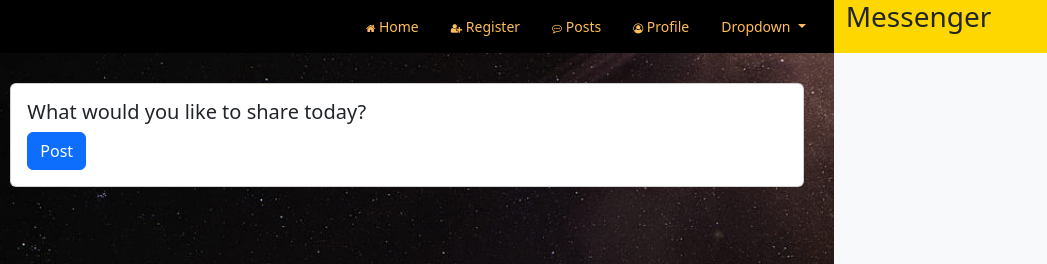
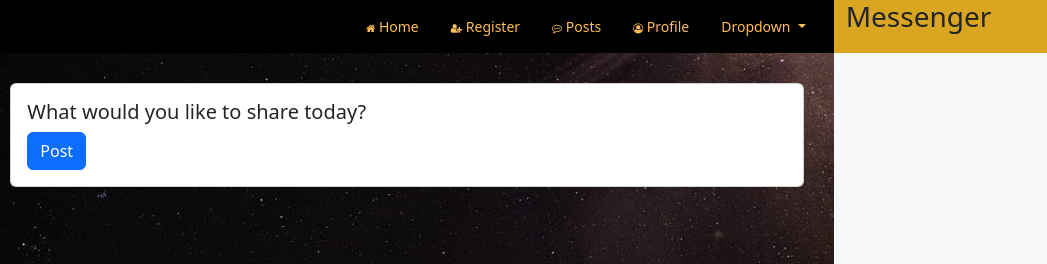
Before and after one commit to maealyssa/microblog-capstone-3, a plain HTML site: page profile.html in a window 1280 px wide. Shown: the top 264 px of the page, 233-1280 px from the left. Drawn offline with nearby package versions, Linux system fonts and the light colour scheme; no server answers.

Commit message:
Update profile.css

```diff
--- a/styles/profile.css
+++ b/styles/profile.css
@@ -43,7 +43,7 @@ body, .navbar, .container-fluid {
 }
 
 .bg-gold {
-  background-color: gold;
+  background-color: goldenrod;
 }
 
 .nav-link.nav-text {
```
